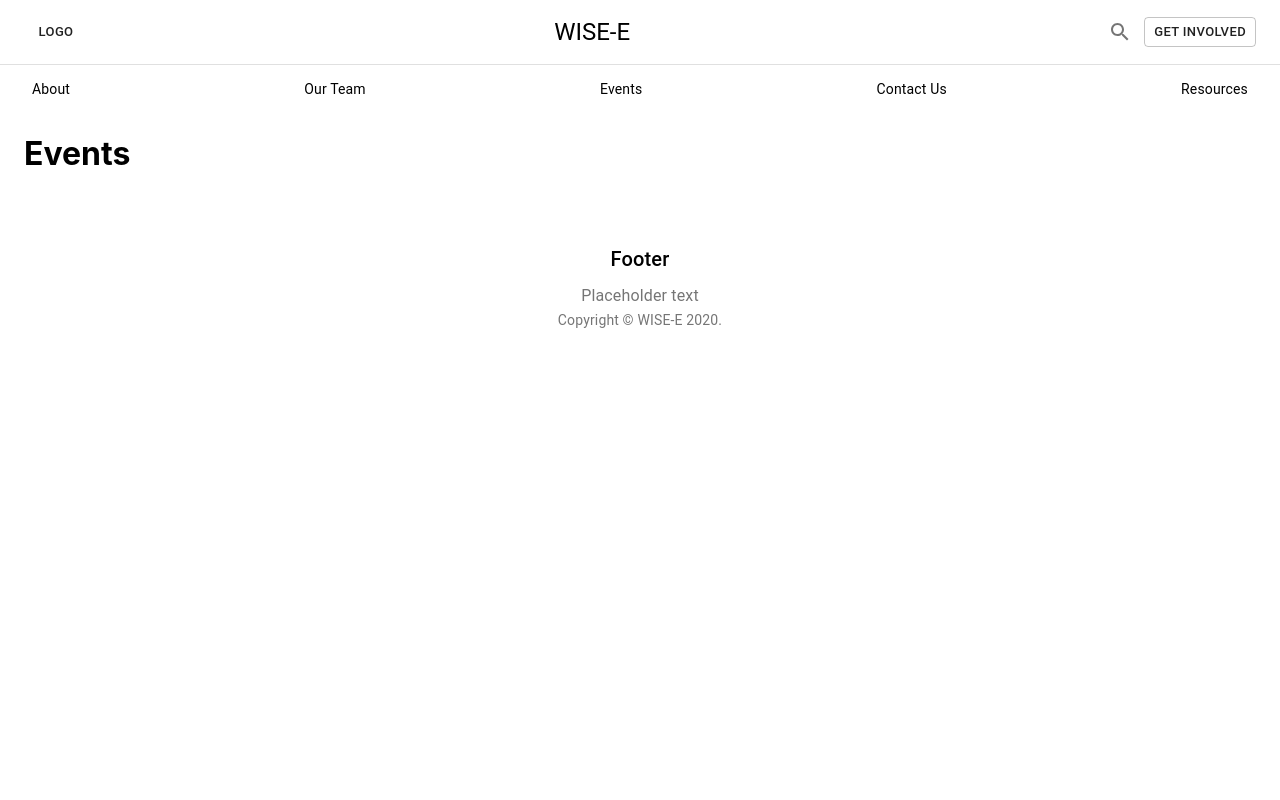
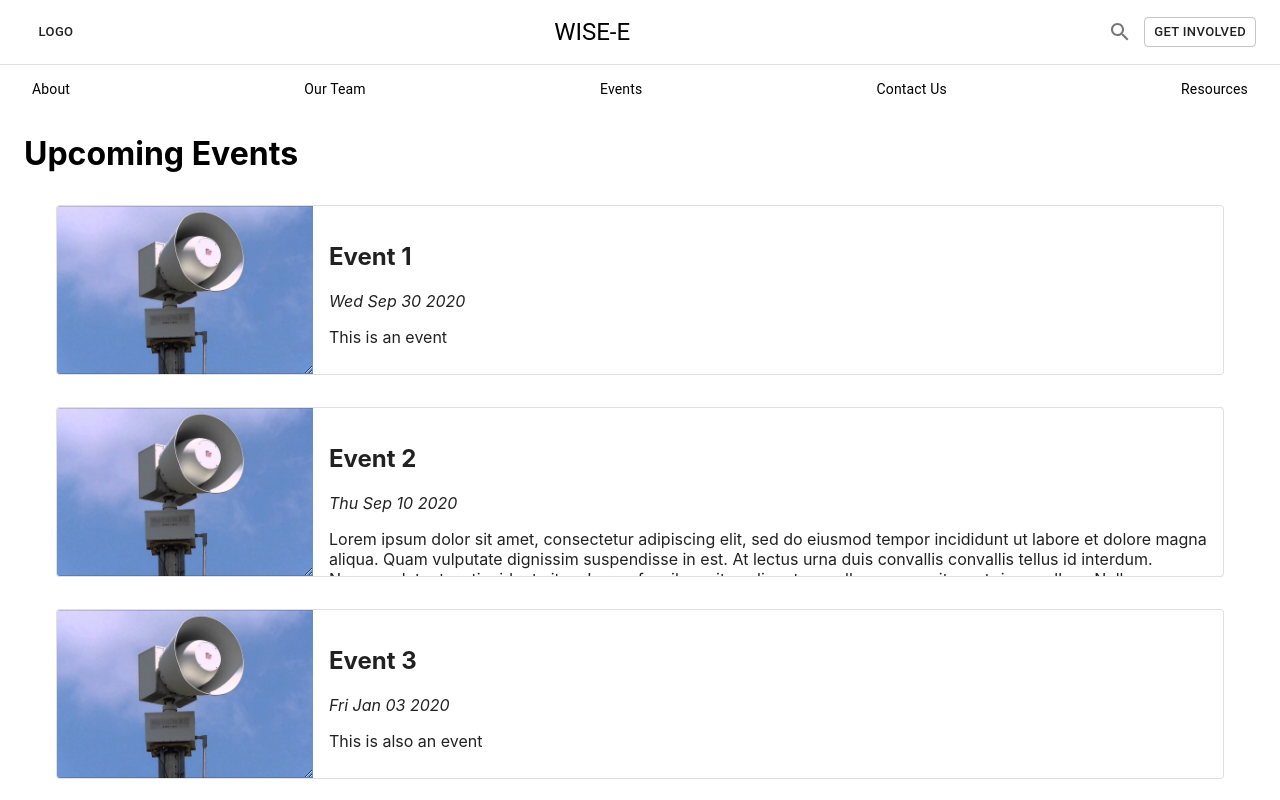
Before and after one commit to Hack4Impact-UMD/WISE-E, a React (Create React App) app: page /events in a window 1280 px wide. Shown: the top 800 px of the page. Built offline with nearby package versions, Linux system fonts and the light colour scheme.

Commit message:
Add basic list of events

```diff
--- /dev/null
+++ b/src/components/Events/EventCard/index.js
@@ -0,0 +1,31 @@
+import React from 'react';
+import { Card, CardContent, Box } from '@material-ui/core';
+import styles from './styles.module.css';
+import placeholder from './placeholder.jpg';
+
+/**
+ * Info card for a single event
+ *
+ * @param {*} param0
+ */
+const EventCard = ({ event }) => {
+    return (
+        <Box m={4}>
+            <Card variant="outlined">
+                <Box display="flex">
+                    <Box flexShrink={0} className={styles['card-img-container']}>
+                        <img className={styles['card-img']} src={placeholder} />
+                    </Box>
+                    <CardContent className={styles['card-content']}>
+                        <Box>
+                            <h2>{event.title}</h2>
+                            <em>{event.date.toDateString()}</em>
+                            <p>{event.content}</p>
+                        </Box>
+                    </CardContent>
+                </Box>
+            </Card>
+        </Box>
+    );
+}
+export default EventCard;
--- /dev/null
+++ b/src/components/Events/EventCard/styles.module.css
@@ -0,0 +1,17 @@
+.card-img-container {
+    width: 20vmax;
+    overflow: hidden;
+    resize: both;
+}
+
+.card-img {
+    object-fit: cover;
+    height: 100%;
+    width: 100%;
+}
+
+.card-content {
+    height: 10vmax;
+    width: 100%;
+    overflow-y: scroll;
+}
--- a/src/components/Events/index.js
+++ b/src/components/Events/index.js
@@ -1,10 +1,40 @@
 import React from 'react';
 import { Container } from '@material-ui/core';
+import EventCard from './EventCard';
 
+const placeholderEvents = [
+    {
+        title: 'Event 1',
+        date: new Date('2020-09-30'),
+        content: 'This is an event',
+    },
+    {
+        title: 'Event 2',
+        date: new Date('2020-09-10'),
+        content: `Lorem ipsum dolor sit amet, consectetur adipiscing elit, sed do eiusmod tempor incididunt ut
+        labore et dolore magna aliqua. Quam vulputate dignissim suspendisse in est. At lectus urna duis convallis
+        convallis tellus id interdum. Neque volutpat ac tincidunt vitae. Ipsum faucibus vitae aliquet nec ullamcorper
+        sit amet risus nullam. Nullam ac tortor vitae purus faucibus. Faucibus purus in massa tempor. Proin fermentum leo
+        vel orci porta non pulvinar neque laoreet. Viverra adipiscing at in tellus. Morbi tristique senectus et netus et
+        malesuada fames ac. Enim nec dui nunc mattis. Pellentesque id nibh tortor id aliquet lectus proin nibh. Accumsan
+        lacus vel facilisis volutpat est velit egestas dui. Vitae semper quis lectus nulla at. Cursus turpis massa tincidunt
+        dui ut ornare lectus. Non nisi est sit amet facilisis.`,
+    },
+    {
+        title: 'Event 3',
+        date: new Date('2020-01-03'),
+        content: 'This is also an event',
+    },
+];
+
+/**
+ * Events page
+ */
 const Events = () => {
     return (
         <Container>
-            <h1>Events</h1>
+            <h1>Upcoming Events</h1>
+            {placeholderEvents.map(event => <EventCard event={event} />)}
         </Container>
     );
 }
```
Also changed, not shown: src/components/Events/EventCard/placeholder.jpg (added).
